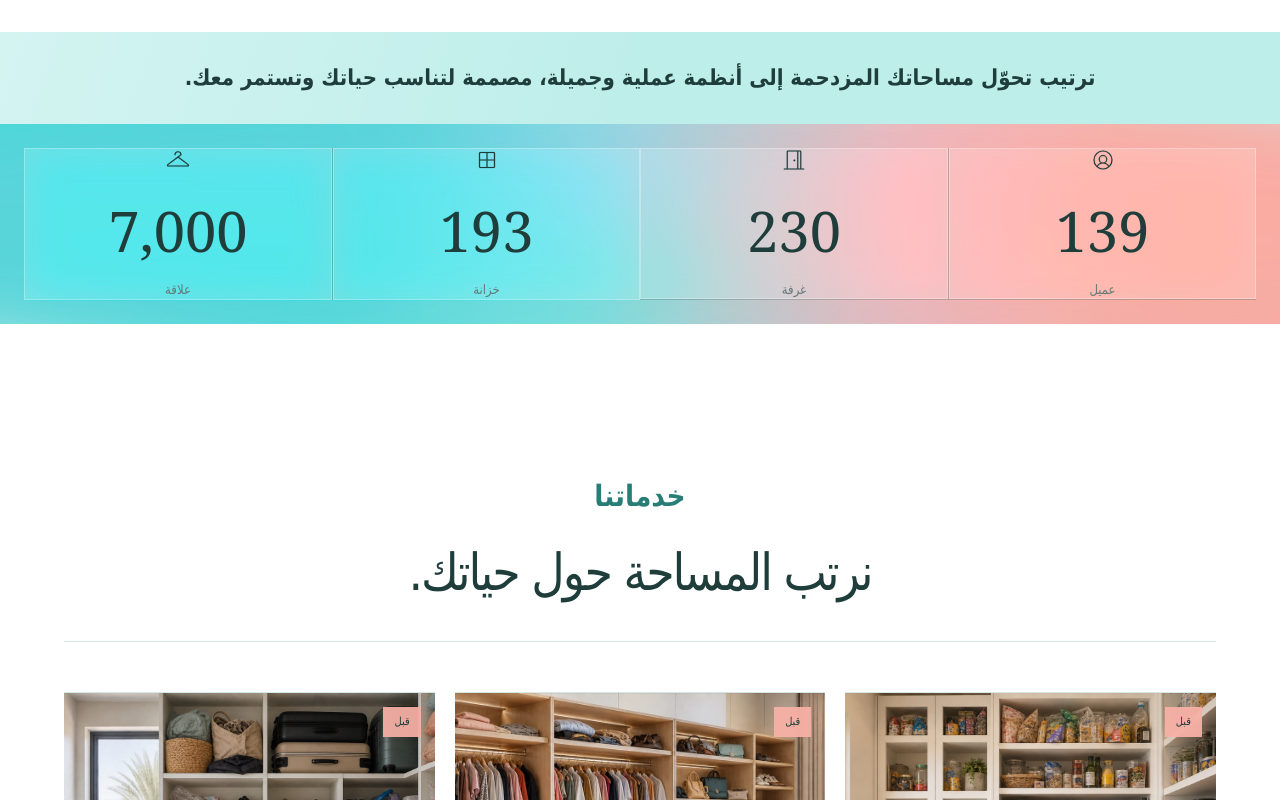
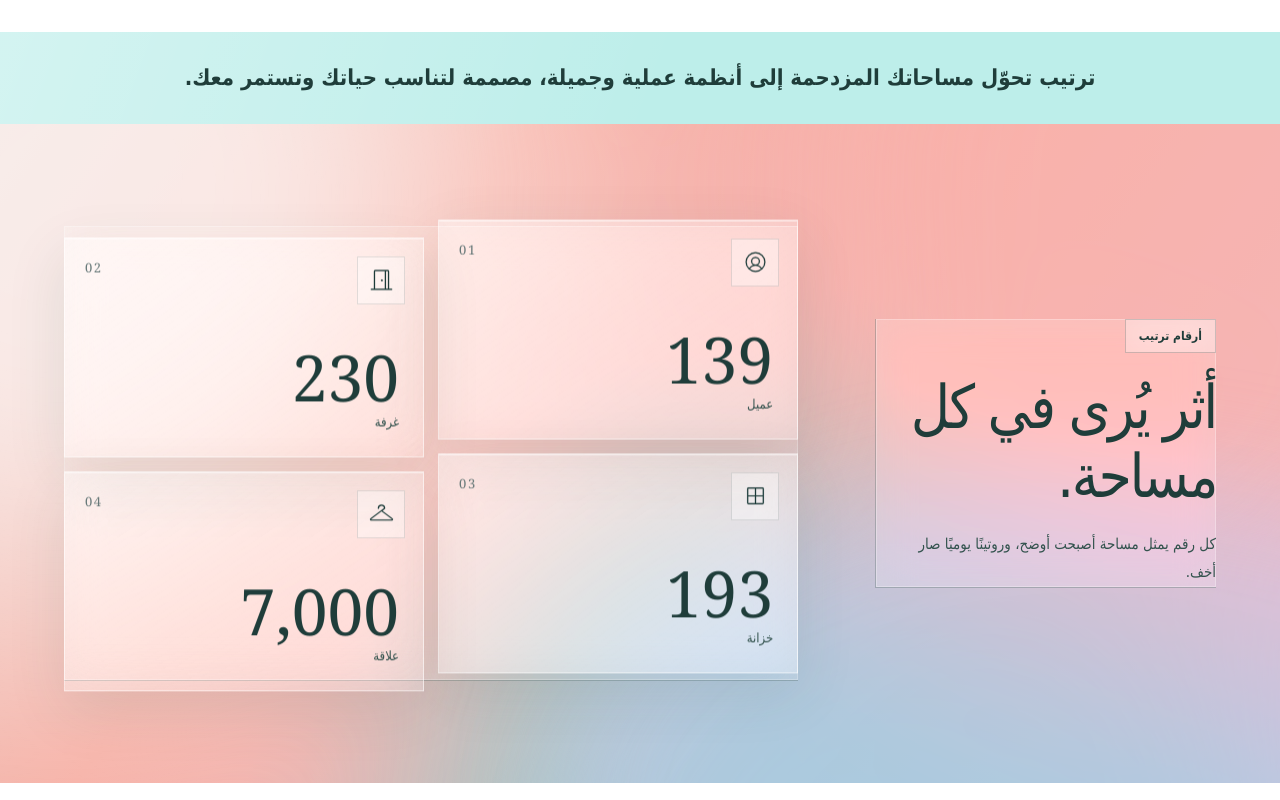
Before and after one commit to ragheed86/tarteeb-website, a Next.js app: page / in a window 1280 px wide. Shown: the part 940-1740 px from the top of the page. Built offline with nearby package versions, Linux system fonts and the light colour scheme; a web font is replaced by a local one.

Commit message:
Redesign animated proof section

```diff
--- a/app/globals.css
+++ b/app/globals.css
@@ -567,3 +567,186 @@ header nav{margin:0 auto;justify-content:center}
 .proof-counts:after{inset:-25%;width:auto;height:auto;left:-25%;bottom:-25%;border-radius:45%;opacity:.58;filter:blur(42px);background:conic-gradient(from 90deg at 50% 50%,rgba(249,177,167,.72),rgba(97,213,209,.78),rgba(196,183,238,.66),rgba(249,177,167,.72));animation:tarteebAurora 17s ease-in-out -6s infinite alternate-reverse}
 @keyframes tarteebAurora{0%{transform:translate3d(-5%,-3%,0) rotate(-5deg) scale(1)}50%{transform:translate3d(6%,5%,0) rotate(5deg) scale(1.08)}100%{transform:translate3d(-1%,9%,0) rotate(-2deg) scale(1.14)}}
 @media(prefers-reduced-motion:reduce){.proof-counts:before,.proof-counts:after{animation:none}}
+
+/* Redesigned animated proof section */
+.proof-counts{
+  position:relative;
+  isolation:isolate;
+  display:grid;
+  grid-template-columns:minmax(260px,.72fr) minmax(0,1.55fr);
+  align-items:center;
+  gap:clamp(36px,6vw,96px);
+  max-width:none;
+  margin:0;
+  padding:clamp(72px,8vw,118px) max(5vw,calc((100vw - 1280px)/2));
+  overflow:hidden;
+  background:linear-gradient(125deg,#3fc8c2 0%,#c5f1ed 31%,#f7b0a5 66%,#d9c9ef 100%);
+  background-size:280% 280%;
+  animation:proofGradient 16s ease-in-out infinite;
+}
+.proof-counts:before{
+  content:"";
+  position:absolute;
+  inset:-45% -20%;
+  z-index:-1;
+  width:auto;
+  height:auto;
+  border-radius:45%;
+  opacity:.72;
+  filter:blur(55px) saturate(125%);
+  background:
+    radial-gradient(circle at 18% 28%,rgba(255,255,255,.94) 0 12%,transparent 34%),
+    radial-gradient(circle at 78% 26%,rgba(249,177,167,.86) 0 15%,transparent 37%),
+    radial-gradient(circle at 64% 82%,rgba(97,213,209,.9) 0 17%,transparent 40%);
+  animation:proofAurora 13s ease-in-out infinite alternate;
+}
+.proof-counts:after{
+  content:"";
+  position:absolute;
+  inset:auto -15% -58% 28%;
+  z-index:-1;
+  width:75%;
+  height:90%;
+  border-radius:50%;
+  opacity:.52;
+  filter:blur(46px);
+  background:rgba(218,197,239,.9);
+  animation:proofGlow 11s ease-in-out -3s infinite alternate;
+}
+.proof-counts .proof-copy{
+  display:block;
+  text-align:right;
+  border:0;
+  color:var(--ink);
+}
+.proof-kicker{
+  display:inline-flex;
+  align-items:center;
+  min-height:34px;
+  margin:0 0 20px;
+  padding:7px 13px;
+  border:1px solid rgba(24,51,46,.22);
+  background:rgba(255,255,255,.28);
+  font-size:12px;
+  font-weight:600;
+  -webkit-backdrop-filter:blur(14px);
+  backdrop-filter:blur(14px);
+}
+.proof-copy h2{
+  max-width:430px;
+  margin:0 0 18px;
+  font-size:clamp(38px,4.7vw,68px);
+  line-height:1.15;
+  letter-spacing:-.04em;
+}
+.proof-copy>p:last-child{
+  max-width:38ch;
+  margin:0;
+  color:#33534e;
+  font-size:15px;
+  line-height:1.9;
+}
+.proof-counts .proof-grid{
+  display:grid;
+  grid-template-columns:repeat(2,minmax(0,1fr));
+  gap:14px;
+  border:0;
+}
+.proof-counts .proof-stat{
+  position:relative;
+  min-height:220px;
+  padding:26px 24px 24px;
+  display:flex;
+  flex-direction:column;
+  align-items:flex-start;
+  justify-content:flex-end;
+  text-align:right;
+  overflow:hidden;
+  border:1px solid rgba(255,255,255,.48)!important;
+  background:linear-gradient(145deg,rgba(255,255,255,.42),rgba(255,255,255,.16));
+  box-shadow:0 18px 55px rgba(42,91,86,.12),inset 0 1px 0 rgba(255,255,255,.55);
+  -webkit-backdrop-filter:blur(22px) saturate(140%);
+  backdrop-filter:blur(22px) saturate(140%);
+  animation:proofCardFloat 5.8s ease-in-out var(--stat-delay) infinite alternate;
+}
+.proof-counts .proof-stat:nth-child(2),
+.proof-counts .proof-stat:nth-child(4){transform:translateY(18px)}
+.proof-index{
+  position:absolute;
+  top:20px;
+  left:20px;
+  color:rgba(24,51,46,.45);
+  font-family:Georgia,serif;
+  font-size:12px;
+  letter-spacing:.12em;
+}
+.proof-icon{
+  position:absolute;
+  top:18px;
+  right:18px;
+  width:48px;
+  height:48px;
+  display:grid;
+  place-items:center;
+  border:1px solid rgba(24,51,46,.13);
+  background:rgba(255,255,255,.38);
+}
+.proof-counts .proof-icon svg{
+  width:25px;
+  height:25px;
+  margin:0;
+  color:var(--ink);
+  stroke-width:1.35;
+}
+.proof-counts .proof-stat strong{
+  margin:34px 0 3px;
+  color:var(--ink);
+  font-family:Georgia,serif;
+  font-size:clamp(46px,5vw,70px);
+  font-weight:400;
+  line-height:1;
+  font-variant-numeric:tabular-nums;
+}
+.proof-counts .proof-label{
+  color:#31514c;
+  font-size:13px;
+  font-weight:500;
+}
+@keyframes proofGradient{
+  0%,100%{background-position:0% 45%}
+  50%{background-position:100% 56%}
+}
+@keyframes proofAurora{
+  0%{transform:translate3d(-5%,-3%,0) rotate(-4deg) scale(1)}
+  100%{transform:translate3d(7%,8%,0) rotate(5deg) scale(1.13)}
+}
+@keyframes proofGlow{
+  from{transform:translate3d(-8%,0,0) scale(.92)}
+  to{transform:translate3d(10%,-12%,0) scale(1.12)}
+}
+@keyframes proofCardFloat{
+  from{translate:0 0}
+  to{translate:0 -7px}
+}
+@media(max-width:900px){
+  .proof-counts{grid-template-columns:1fr;gap:36px}
+  .proof-copy h2{max-width:600px}
+  .proof-copy>p:last-child{max-width:52ch}
+}
+@media(max-width:767px){
+  .proof-counts{display:block;padding:58px 14px 64px;background-size:340% 340%}
+  .proof-counts .proof-copy{padding:0 8px 30px;text-align:right}
+  .proof-kicker{margin-bottom:15px}
+  .proof-copy h2{margin-bottom:12px;font-size:clamp(34px,10.5vw,46px)}
+  .proof-copy>p:last-child{font-size:13px;line-height:1.8}
+  .proof-counts .proof-grid{grid-template-columns:repeat(2,minmax(0,1fr));gap:8px}
+  .proof-counts .proof-stat{min-height:178px;padding:20px 16px 18px}
+  .proof-counts .proof-stat:nth-child(2),.proof-counts .proof-stat:nth-child(4){transform:none}
+  .proof-icon{top:14px;right:14px;width:40px;height:40px}
+  .proof-index{top:16px;left:14px}
+  .proof-counts .proof-stat strong{margin-top:38px;font-size:clamp(39px,11vw,51px)}
+  .proof-counts .proof-label{font-size:12px}
+}
+@media(prefers-reduced-motion:reduce){
+  .proof-counts,.proof-counts:before,.proof-counts:after,.proof-counts .proof-stat{animation:none}
+}
--- a/app/site.tsx
+++ b/app/site.tsx
@@ -100,7 +100,21 @@ export default function TarteeebSite(){
     <header><a className="official-logo" href="#top" aria-label="ترتيب Arrange and Organize"><img src="/tarteeb-logo-official.png" alt="شعار ترتيب الرسمي"/></a><button className="menu" aria-label="فتح القائمة" onClick={()=>setMenu(!menu)}>☰</button><nav className={menu?"open":""}>{[["قبل وبعد","top"],["خدماتنا","services"],["منهج ترتيب","method"],["المدونة","blog"],["من نحن","about"],["الأسئلة الشائعة","faq"]].map(([l,id])=><a key={id} href={`#${id}`} onClick={()=>setMenu(false)}>{l}</a>)}</nav></header>
     <section id="top" className="comparison-hero"><BeforeAfter priority label="المطبخ" before="/images/kitchen-before.jpg" after="/images/kitchen-organized.jpg"/></section>
     <section className="brand-intro"><p>ترتيب تحوّل مساحاتك المزدحمة إلى أنظمة عملية وجميلة، مصممة لتناسب حياتك وتستمر معك.</p></section>
-    <section className="proof-counts" aria-label="أرقام ترتيب">{stats.map(({Icon,value,label})=><div key={label}><Icon aria-hidden="true"/><strong><CountUp value={value}/></strong><span>{label}</span></div>)}</section>
+    <section className="proof-counts" aria-labelledby="proof-title">
+      <div className="proof-copy">
+        <p className="proof-kicker">أرقام ترتيب</p>
+        <h2 id="proof-title">أثر يُرى في كل مساحة.</h2>
+        <p>كل رقم يمثل مساحة أصبحت أوضح، وروتينًا يوميًا صار أخف.</p>
+      </div>
+      <div className="proof-grid">
+        {stats.map(({Icon,value,label},index)=><article className="proof-stat" key={label} style={{"--stat-delay":`${index * 110}ms`} as React.CSSProperties}>
+          <span className="proof-index" aria-hidden="true">0{index+1}</span>
+          <span className="proof-icon"><Icon aria-hidden="true"/></span>
+          <strong><CountUp value={value}/></strong>
+          <span className="proof-label">{label}</span>
+        </article>)}
+      </div>
+    </section>
     <section id="services" className="section services-section"><div className="section-head"><div><p className="eyebrow services-title">خدماتنا</p><h2>نرتب المساحة حول حياتك.</h2></div></div><div className="service-grid">{services.map(([n,d,before,after])=><ServiceCard key={n} name={n} description={d} before={before} after={after}/>)}</div></section>
     <section id="method" className="method section"><div className="section-head"><div><p className="eyebrow">طريقتنا معك</p><h2>من الفوضى إلى الراحة، خطوة بخطوة.</h2></div><p>ست محطات واضحة؛ اختاري أي محطة لتعرفي ماذا يحدث فيها.</p></div><MethodExperience/></section>
     <section id="work" className="section transformations"><div className="section-head"><div><p className="eyebrow">قصص من بيوت حقيقية</p><h2>قبل وبعد… وحياة صارت أخف.</h2></div><p>اسحبي الخط داخل الصورة واكتشفي كيف غيّر النظام تفاصيل يومهم.</p></div><div className="transform-grid two"><article><h3>غرفة الملابس</h3><BeforeAfter label="غرفة الملابس" before="/images/closet-before.jpg" after="/images/closet-organized.jpg"/><div className="story-preview"><strong>دلال الجعويني</strong><p>كانت تبدأ صباحها بالبحث بين القطع؛ واليوم ترى كل خياراتها وتعيدها إلى مكانها بسهولة.</p><a href="/blog/closet-reset">للمزيد عن قصة دلال ←</a></div></article><article><h3>المخزن</h3><BeforeAfter label="المخزن" before="/images/storage-before.jpg" after="/images/storage-organized.jpg"/><div className="story-preview"><strong>مها العتيبي</strong><p>كان المخزون يتكرر ويختفي بين الصناديق؛ الآن تعرف مها الموجود والناقص من نظرة واحدة.</p><a href="/blog/storage-system">للمزيد عن قصة مها ←</a></div></article></div></section>
```
